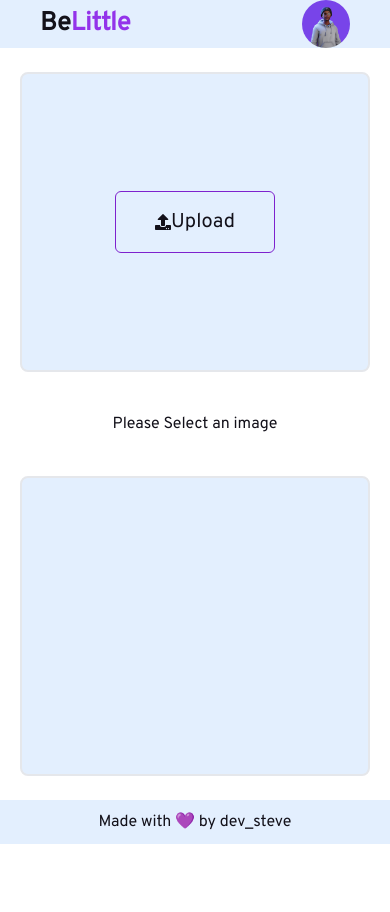
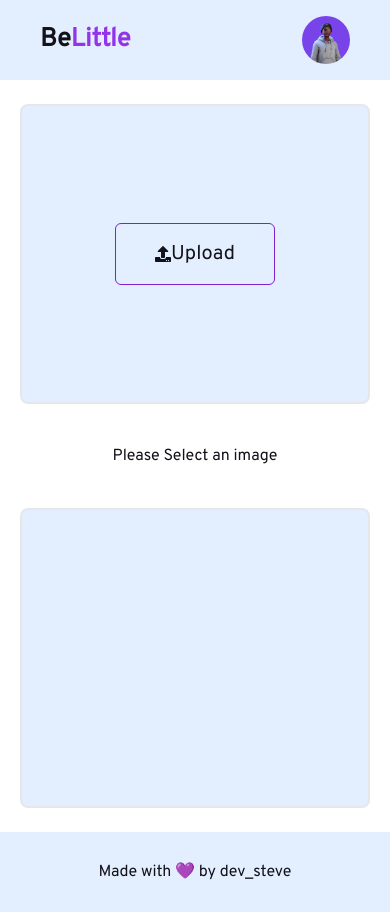
Before and after one commit to stephenokyere233/be-little, a Next.js app: page / in a window 390 px wide. Before the commit the page ends 844 px from the top, so only its background shows below. Built offline with nearby package versions, Linux system fonts and the light colour scheme; what prettier-plugin-tailwindcss would draw is missing.

Commit message:
mobile update

```diff
--- a/pages/index.js
+++ b/pages/index.js
@@ -81,7 +81,7 @@
   // };
   const date = new Date();
   return (
-    <div className="flex h-screen flex-col ">
+    <div className="flex min-h-screen flex-col ">
       <Navbar />
       <section className="flex flex-1 flex-col items-center justify-center gap-10 py-6 md:flex-row md:justify-between md:px-10">
         <div className="flex h-[300px] w-[350px] flex-col items-center justify-center rounded-lg border-2 bg-[#0070f31c] p-5 md:w-[400px]">
```
